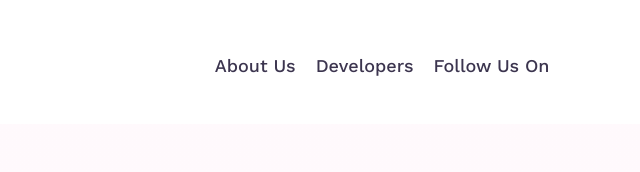
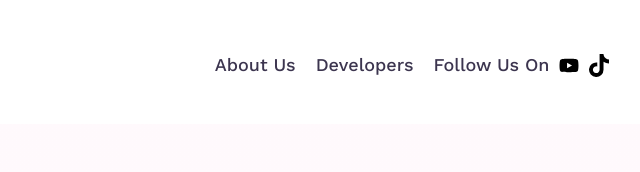
Before and after one commit to Shakibcs/B8A2-Gamer-Zone, a plain HTML site: page index.html in a window 1280 px wide. Shown: the top 172 px of the page, 499-1139 px from the left. Drawn offline with nearby package versions, Linux system fonts and the light colour scheme; the site is published under a folder, as on GitHub Pages, so addresses that start at the root find nothing.

Commit message:
images issues fixed

```diff
--- a/index.html
+++ b/index.html
@@ -4,7 +4,7 @@
     <meta charset="UTF-8">
     <meta name="viewport" content="width=device-width, initial-scale=1.0">
     <title>Gaming Landing Page</title>
-    <link rel="icon" type="image/x-icon" href="/images/Frame.png">
+    <link rel="icon" type="image/x-icon" href="images/Frame.png">
 
     <!-- Google Fonts-->
     <link rel="preconnect" href="https://fonts.googleapis.com">   <!--google fonts-->
@@ -28,8 +28,8 @@
                             <div class="nav-social-txt">Follow Us On</div>
 
                             <div class="nav-social">
-                            <img class="nav-social-img" src="/images/social/youtube.svg" alt="">
-                            <img class="nav-social-img" src="/images/social/tiktok.svg" alt="">
+                            <img class="nav-social-img" src="images/social/youtube.svg" alt="">
+                            <img class="nav-social-img" src="images/social/tiktok.svg" alt="">
                         </div>
                      </li>
                 </ul>
```
